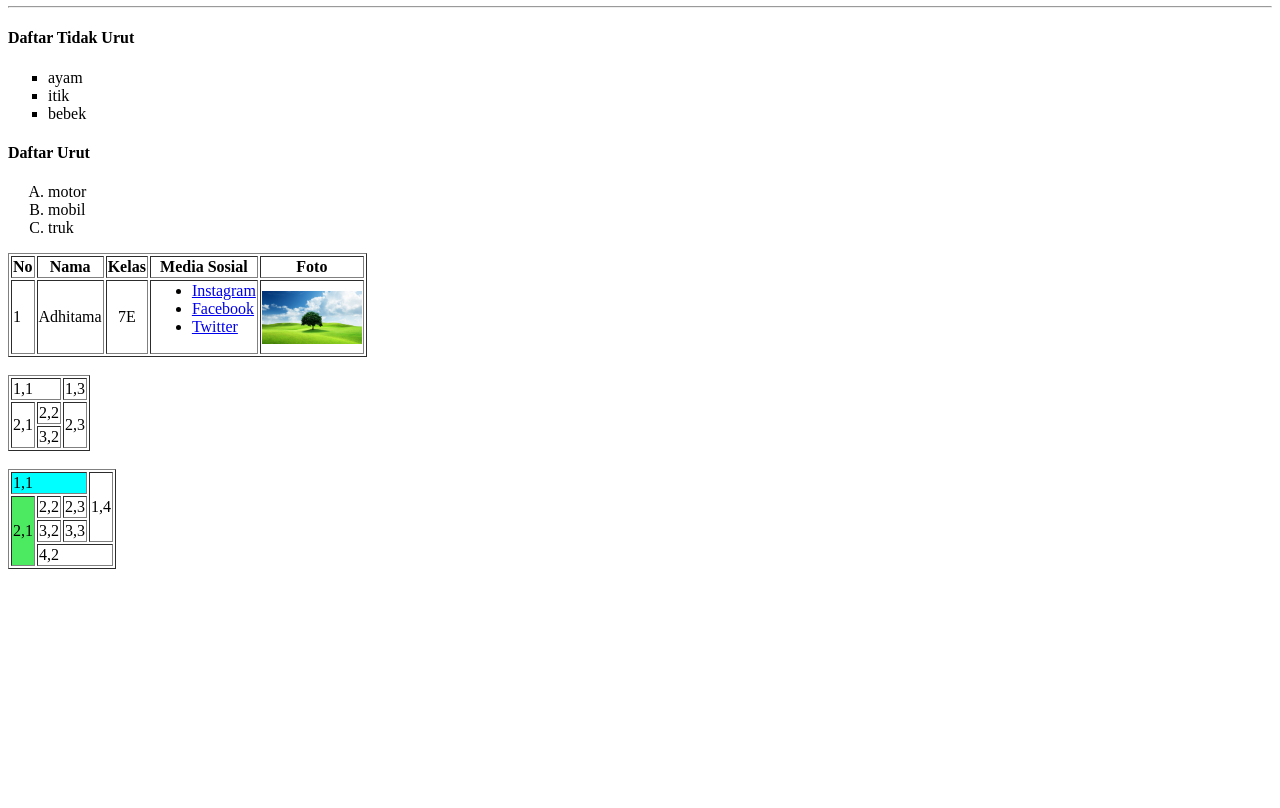
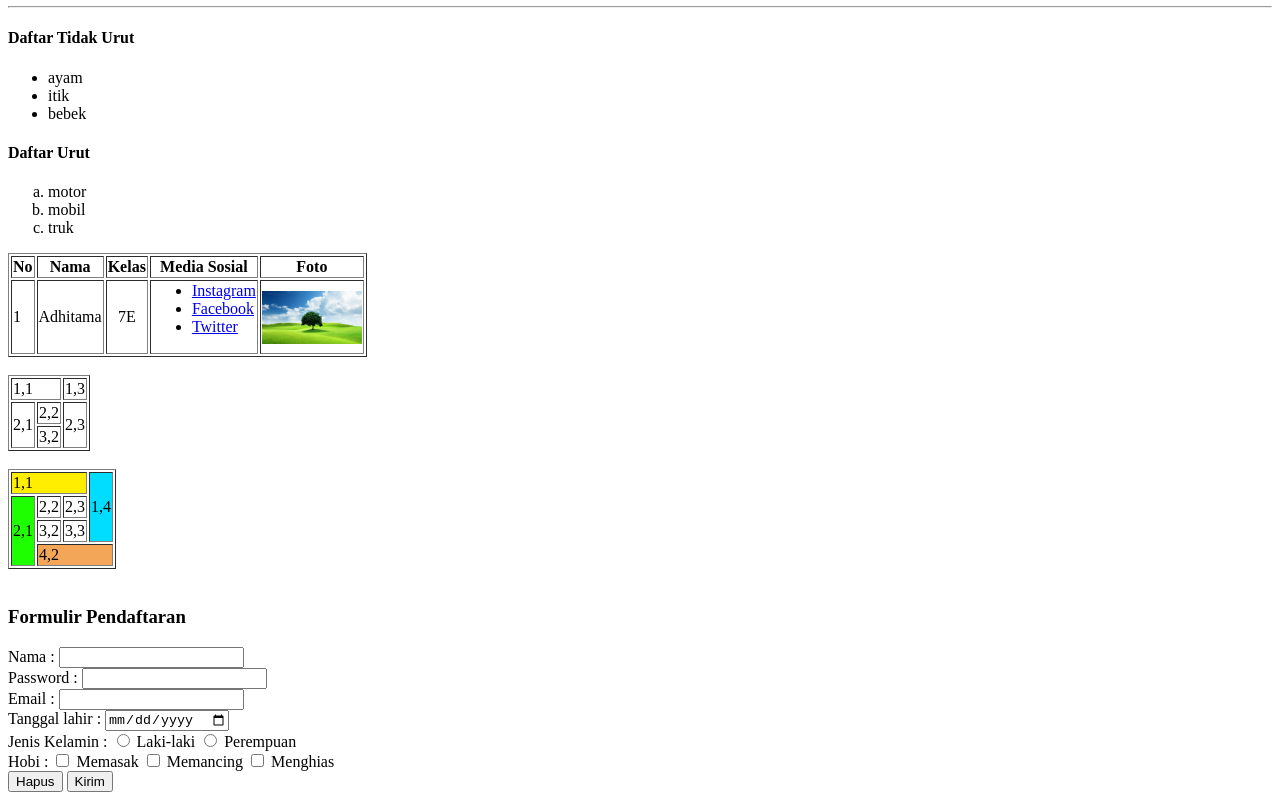
Before and after one commit to adhitamaspd/projekhtml1, a plain HTML site: page index.html in a window 1280 px wide. Shown: the part 836-1644 px from the top of the page. Before the commit the page ends 1413 px from the top, so only its background shows below. Drawn offline with Linux system fonts and the light colour scheme.

Commit message:
Add files via upload

```diff
--- a/index.html
+++ b/index.html
@@ -44,7 +44,7 @@
     <!-- Ini List -->
     <!-- List tidak urut -->
     <h4>Daftar Tidak Urut</h4>
-    <ul style="list-style-type: square">
+    <ul style="list-style-type: disc/square/circle/none;">
         <li>ayam</li>
         <li>itik</li>
         <li>bebek</li>
@@ -52,7 +52,7 @@
 
     <!-- List urut -->
     <h4>Daftar Urut</h4>
-    <ol type="A">
+    <ol type="a">
         <li>motor</li>
         <li>mobil</li>
         <li>truk</li>
@@ -101,11 +101,11 @@
 
     <table border="1">
         <tr>
-            <td colspan="3" style="background-color: aqua;">1,1</td>
-            <td rowspan="3">1,4</td>
+            <td colspan="3" style="background-color: rgb(255, 238, 0);">1,1</td>
+            <td rowspan="3" style="background-color: rgb(0, 221, 255);">1,4</td>
         </tr>
         <tr>
-            <td rowspan="3" style="background-color: rgb(75, 234, 97);">2,1</td>
+            <td rowspan="3" style="background-color: rgb(30, 255, 0);">2,1</td>
             <td>2,2</td>
             <td>2,3</td>
         </tr>
@@ -114,8 +114,65 @@
             <td>3,3</td>
         </tr>
         <tr>
-            <td colspan="3">4,2</td>
+            <td colspan="3" style="background-color: rgba(244, 159, 75, 0.924);">4,2</td>
         </tr>
-    </table>
+    </table><br>
+
+    <h3>Formulir Pendaftaran</h3>
+    <!-- <form action="">
+        <label for="nama">Nama :</label>
+        <input type="text" id="nama"><br>
+        <label for="password">Password :</label>
+        <input type="password" id="password"><br>
+        <label for="email">Email</label>
+        <input type="email" id="email"><br>
+        <label for="">Jenis Kelamin :</label>
+        <input type="radio" id="laki-laki" name="jnskl">
+        <label for="laki-laki">Laki-laki</label>
+        <input type="radio" id="perempuan" name="jnskl">
+        <label for="perempuan">Perempuan</label><br>
+        <label for="tanggal">Tanggal lahir :</label>
+        <input type="date" id="tanggal"><br>
+        <label for="">Hobi :</label>
+        <input type="checkbox" id="menggambar">
+        <label for="menggambar">Menggambar</label>
+        <input type="checkbox" id="melukis">
+        <label for="melukis">Melukis</label>
+        <input type="checkbox" id="menari">
+        <label for="menari">Menari</label><br>
+        <label for="pekerjaan">Pekerjaan :</label>
+        <select name="" id="pekerjaan">
+            <option value="">Belum bekerja</option>
+            <option value="">PNS</option>
+            <option value="">Wiraswasta</option>
+        </select><br>
+        <input type="reset" value="Hapus">
+        <input type="submit" value="Kirim">
+    </form> -->
+
+    <form action="">
+        <label for="nama">Nama :</label>
+        <input type="text" id="nama" required><br>
+        <label for="password">Password :</label>
+        <input type="password" id="password" required><br>
+        <label for="email">Email :</label>
+        <input type="email" id="email" required><br>
+        <label for="">Tanggal lahir :</label>
+        <input type="date" required><br>
+        <label for="">Jenis Kelamin :</label>
+        <input type="radio" id="laki" name="jeniskl">
+        <label for="laki">Laki-laki</label>
+        <input type="radio" id="perempuan" name="jeniskl">
+        <label for="perempuan">Perempuan</label><br>
+        <label for="">Hobi :</label>
+        <input type="checkbox" id="masak">
+        <label for="masak">Memasak</label>
+        <input type="checkbox" id="mancing">
+        <label for="mancing">Memancing</label>
+        <input type="checkbox" id="hias">
+        <label for="hias">Menghias</label><br>
+        <input type="reset" value="Hapus">
+        <input type="submit" value="Kirim">
+    </form>
 
 </html>
```
